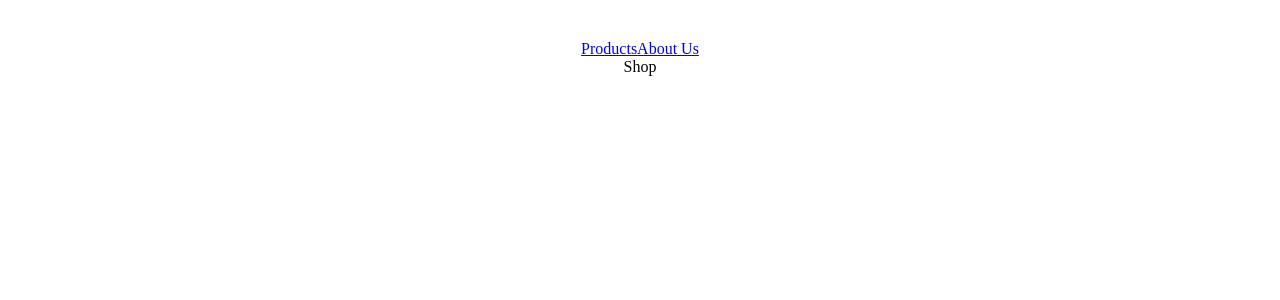
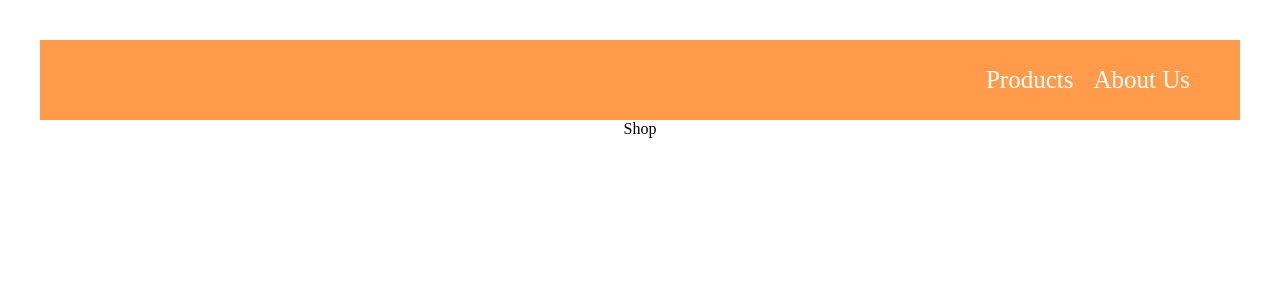
Before and after one commit to LaurenCummings/cummings-maple-vite, a React (Vite) app: page / in a window 1280 px wide. Shown: the top 300 px of the page. Built offline with nearby package versions, Linux system fonts and the light colour scheme.

Commit message:
started styling navbar

```diff
--- a/src/css/Navbar.css
+++ b/src/css/Navbar.css
@@ -0,0 +1,21 @@
+.navbar {
+    width: 100%;
+    height: 80px;
+    background-color: rgb(255, 155, 74);
+    display: flex;
+    justify-content: flex-end;
+    align-items: center;
+}
+
+.links {
+    margin-right: 50px;
+    display: flex;
+    align-items: center;
+}
+
+.links a {
+    text-decoration: none;
+    color: white;
+    margin-left: 20px;
+    font-size: 25px;
+}
```
